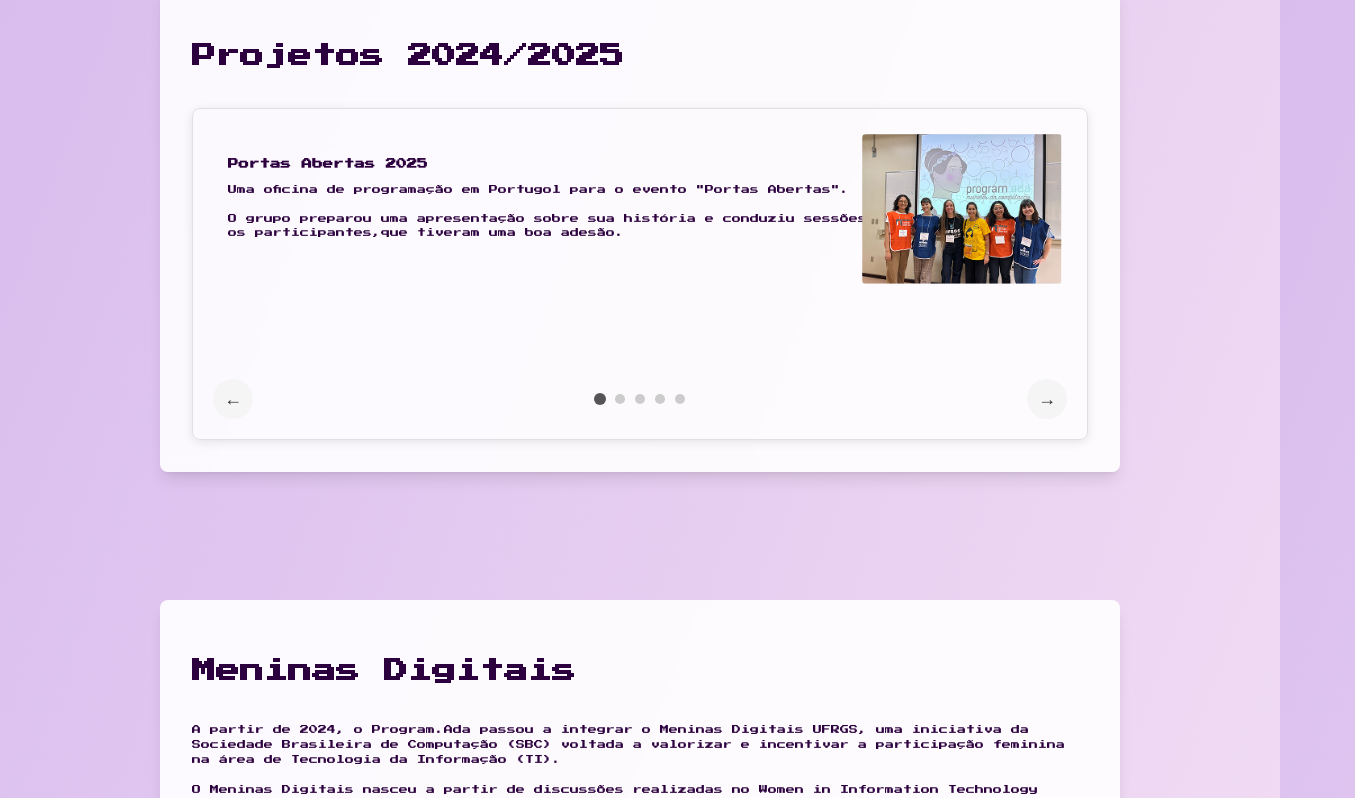
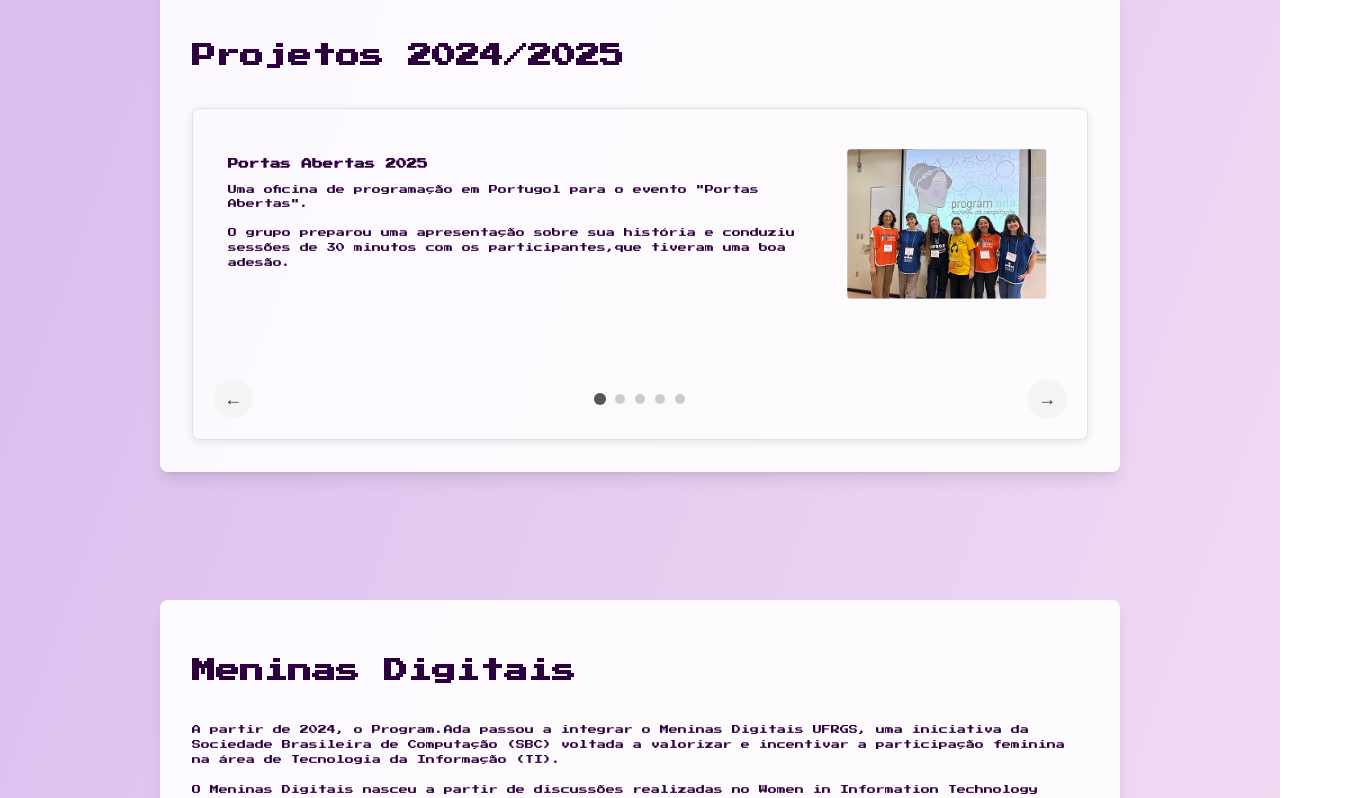
Before and after one commit to BrunoDelgiovo/PS-IDE-25-2-Equipe1, a React (Vite) app: page / in a window 1280 px wide. Shown: the part 1820-2618 px from the top of the page, 1355 px wide, since content can reach past the window. Built offline with nearby package versions, Linux system fonts and the light colour scheme.

Commit message:
Consertar imagem sobrepondo texto

```diff
--- a/src/components/Carousel.css
+++ b/src/components/Carousel.css
@@ -19,15 +19,24 @@
     min-height: 200px;
     margin-bottom: 20px;
     padding: 15px;
+    display: flex;
+    gap: 20px;
+}
+
+.carousel-text-container {
+    flex-grow: 1;
+    min-width: 0;
+    order: 1;
 }
 
 .carousel-image-container {
-    position: absolute;
     top: 0;
     right: 0;
     width: 35%;
     max-width: 200px;
     padding: 5px;
+    flex-shrink: 0;
+        order: 2;
 }
 
 .carousel-image {
@@ -39,7 +48,6 @@
 
 .carousel-text {
     width: 100%;
-    padding-right: calc(35% + 15px);
 }
 
 /* When there's no image */
--- a/src/components/Carousel.jsx
+++ b/src/components/Carousel.jsx
@@ -54,10 +54,12 @@ function Carousel() {
             />
           </div>
         )}
-        <h3 className="carousel-text">{pages[currentPage].title} </h3>
-        <p className="carousel-text" style={{ whiteSpace: "pre-line" }}>
-          {pages[currentPage].content}
-        </p>
+        <div className="carousel-text-container">
+          <h3 className="carousel-text">{pages[currentPage].title} </h3>
+          <p className="carousel-text" style={{ whiteSpace: "pre-line" }}>
+            {pages[currentPage].content}
+          </p>
+        </div>
       </div>
 
       <div className="carousel-controls">
```
